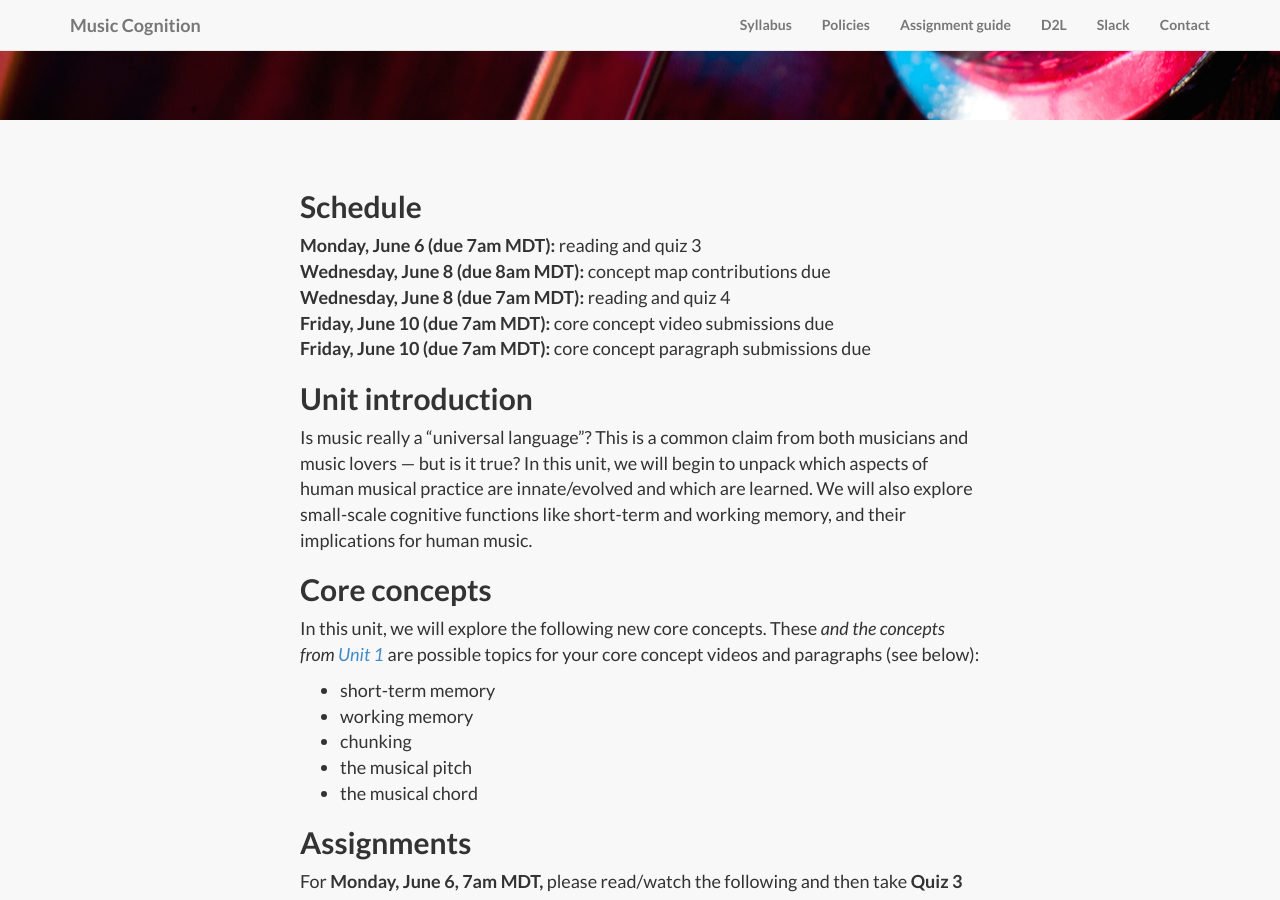
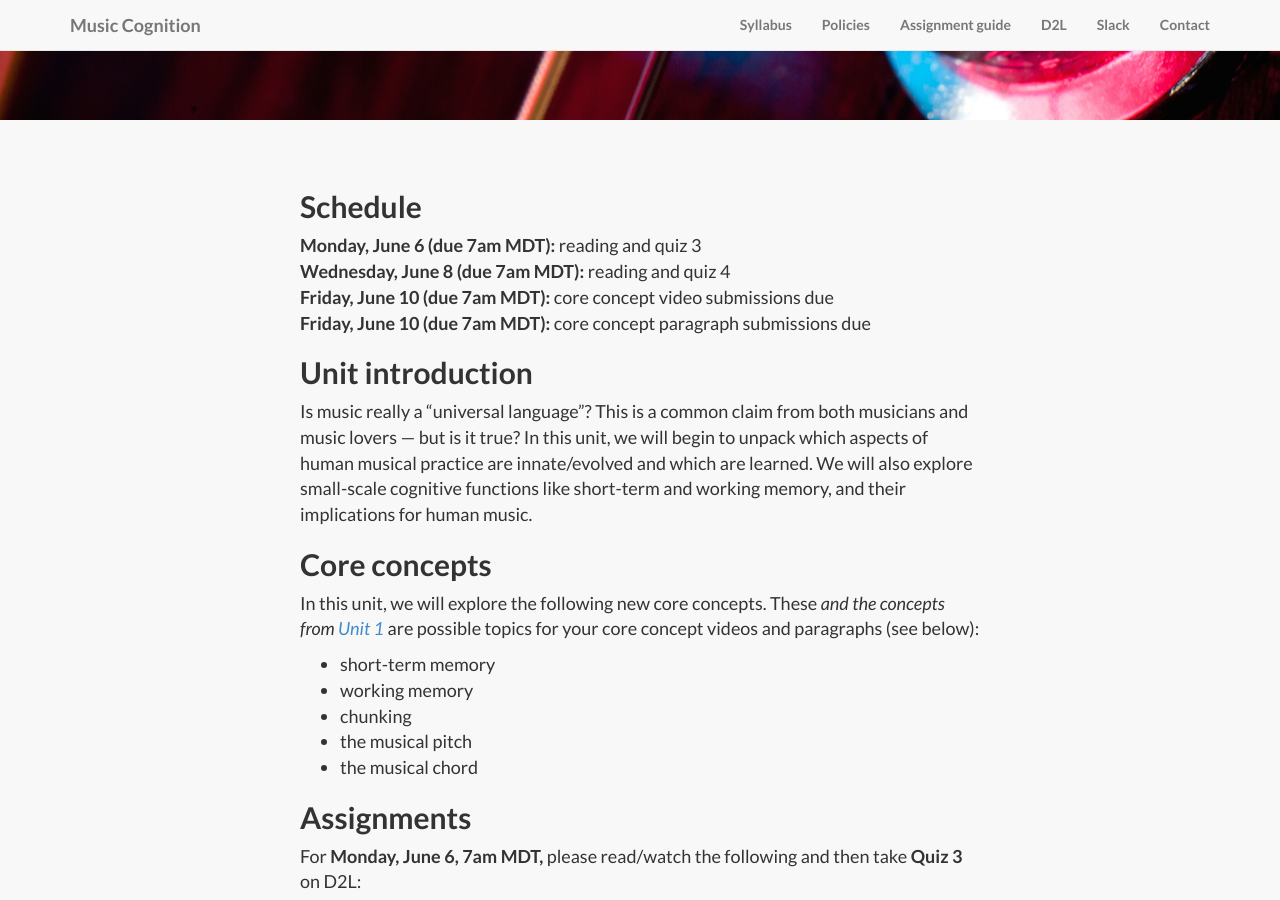
Before and after one commit to kshaffer/cognition, a Jekyll site: the page built from week2.md, in a window 1280 px wide and 900 px high, scrolled down 569 px. Built offline with Jekyll 4.4.1, drawn with Linux system fonts in a browser that asks for light colours; nearby versions of some CDN libraries; library files that are not in the unit come from our copies.

Commit message:
Week 2 correction

```diff
--- a/week2.md
+++ b/week2.md
@@ -8,7 +8,6 @@ image: string.jpg
 ## Schedule
 
 **Monday, June 6 (due 7am MDT):** reading and quiz 3
-**Wednesday, June 8 (due 8am MDT):** concept map contributions due
 **Wednesday, June 8 (due 7am MDT):** reading and quiz 4
 **Friday, June 10 (due 7am MDT):** core concept video submissions due
 **Friday, June 10 (due 7am MDT):** core concept paragraph submissions due
```
